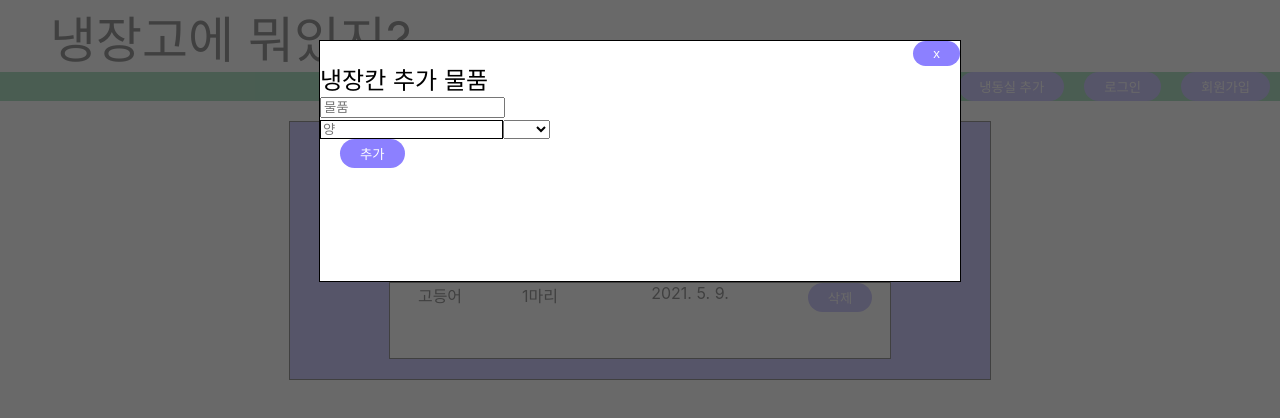
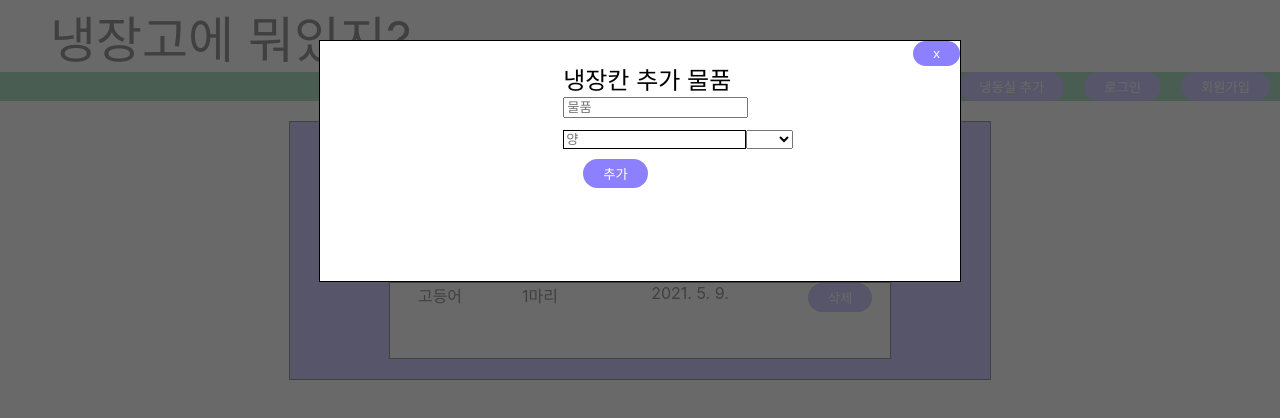
Before and after one commit to davidpark216/FridgeCheck, a React (Create React App) app in the folder fridecheck/: page / in a window 1280 px wide. Both pictures are taken after a click on the button "냉장실 추가". Shown: the top 418 px of the page. Built offline with nearby package versions, Linux system fonts and the light colour scheme.

Commit message:
style : 추가창 css 변경

```diff
--- a/fridecheck/src/components/AddArea.tsx
+++ b/fridecheck/src/components/AddArea.tsx
@@ -128,14 +128,14 @@ function AddArea({
             <AddContent>
               <AddHead>냉장칸 추가 물품</AddHead>
 
-              <div id="coldItemInput">
+              <div id="itemInput">
                 <input
                   type="text"
                   onChange={(e) => handleTypeCold("item", e)}
                   placeholder="물품"
                 />
               </div>
-              <div className="coldQuantity">
+              <div id="quantityInput">
                 <Input
                   type="text"
                   onChange={(e) => handleTypeCold("quantity", e)}
@@ -185,14 +185,14 @@ function AddArea({
             </UpperArea>
             <AddContent>
               <AddHead>냉동칸 추가 물품</AddHead>
-              <div className="coldItem">
+              <div id="itemInput">
                 <input
                   type="text"
                   onChange={(e) => handleTypeFrozen("item", e)}
                   placeholder="물품"
                 />
               </div>
-              <div className="coldQuantity">
+              <div id="quantityInput">
                 <Input
                   type="text"
                   onChange={(e) => handleTypeFrozen("quantity", e)}
@@ -252,7 +252,7 @@ const InputArea = styled.div`
   width: 50vw;
   height: 30vh;
   @media ${({ theme }) => theme.device.mobileL} {
-    width: 700px;
+    width: 500px;
     height: 50vh;
   }
 
@@ -262,6 +262,16 @@ const InputArea = styled.div`
 
 const AddContent = styled.div`
   padding-top: 20px;
+  padding-left: 19vw;
+  @media ${({ theme }) => theme.device.mobileL} {
+    padding-top: 60px;
+    padding-left: 35%;
+  }
+
+  #itemInput,
+  #quantityInput {
+    margin-bottom: 10px;
+  }
 `;
 
 const AddHead = styled.span`
```
